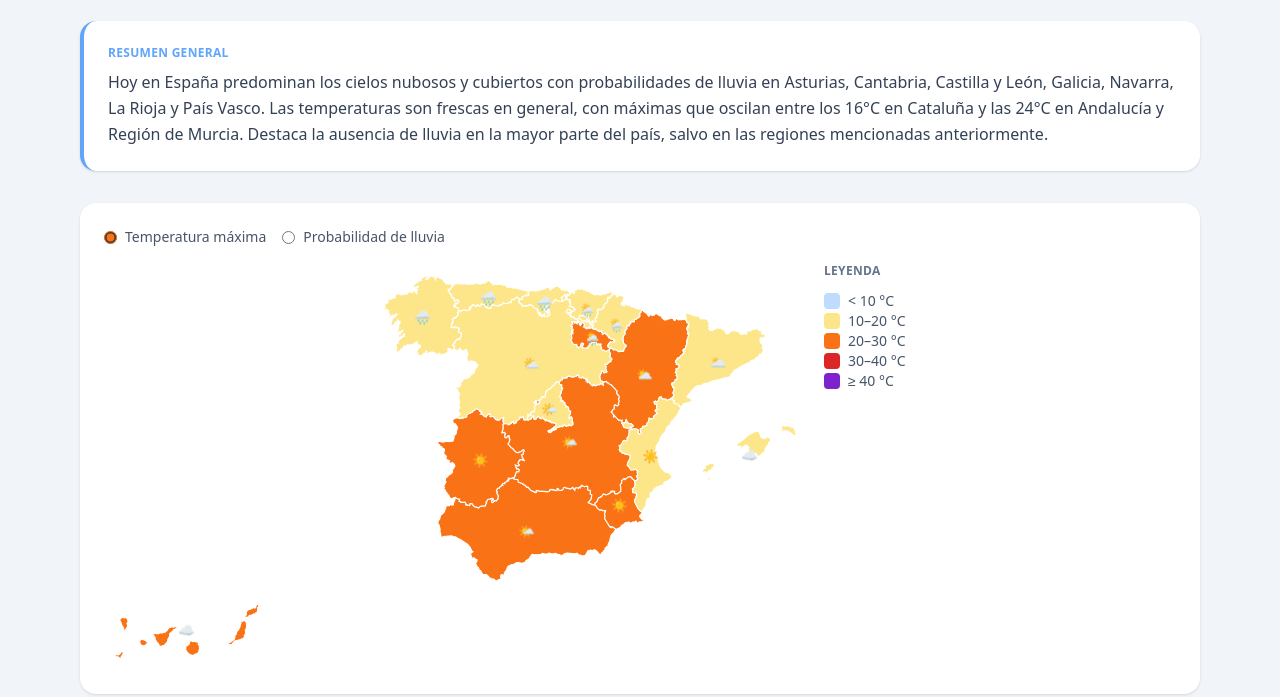
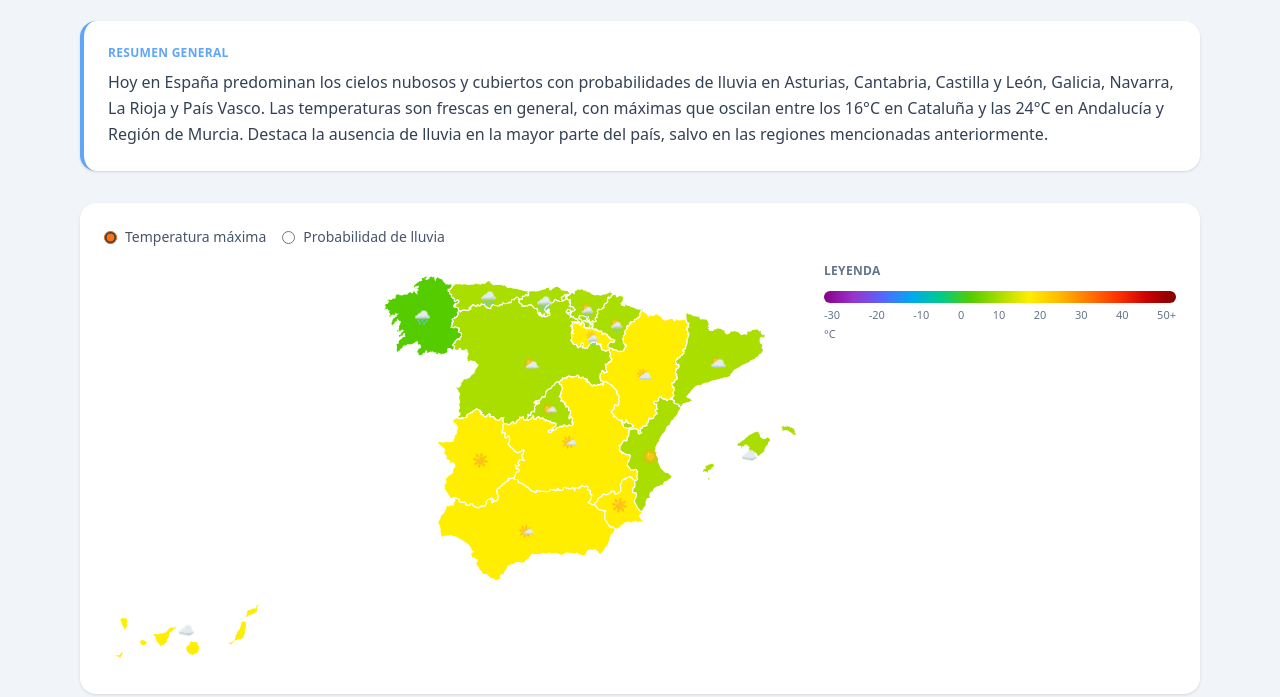
Before and after one commit to Aundefined/meteo-blog, a plain HTML site: page frontend/index.html in a window 1280 px wide. Shown: the part 103-800 px from the top of the page. Drawn offline with nearby package versions, Linux system fonts and the light colour scheme.

Commit message:
Update temperature color scale to standard meteorological gradient

```diff
--- a/frontend/app.js
+++ b/frontend/app.js
@@ -107,11 +107,19 @@ function getRainFill(prob) {
 
 function getTempFill(temp) {
   if (temp === null || temp === undefined) return '#e2e8f0';
-  if (temp >= 40) return '#7e22ce';
-  if (temp >= 30) return '#dc2626';
-  if (temp >= 20) return '#f97316';
-  if (temp >= 10) return '#fde68a';
-  return '#bfdbfe';
+  if (temp >= 50) return '#7f0000';
+  if (temp >= 40) return '#cc0000';
+  if (temp >= 35) return '#ff3300';
+  if (temp >= 30) return '#ff7700';
+  if (temp >= 25) return '#ffbb00';
+  if (temp >= 20) return '#ffee00';
+  if (temp >= 15) return '#aadd00';
+  if (temp >= 10) return '#55cc00';
+  if (temp >= 5)  return '#00cc88';
+  if (temp >= 0)  return '#00aaee';
+  if (temp >= -10) return '#5566ff';
+  if (temp >= -20) return '#9933cc';
+  return '#880088';
 }
 
 let mapComunidades = null;
--- a/frontend/index.html
+++ b/frontend/index.html
@@ -60,11 +60,11 @@
             <div class="flex items-center gap-2 text-sm text-slate-600"><span class="w-4 h-4 rounded inline-block" style="background:#1d4ed8"></span> 75–100% lluvia</div>
           </div>
           <div id="legend-temp">
-            <div class="flex items-center gap-2 text-sm text-slate-600"><span class="w-4 h-4 rounded inline-block" style="background:#bfdbfe"></span> &lt; 10 °C</div>
-            <div class="flex items-center gap-2 text-sm text-slate-600"><span class="w-4 h-4 rounded inline-block" style="background:#fde68a"></span> 10–20 °C</div>
-            <div class="flex items-center gap-2 text-sm text-slate-600"><span class="w-4 h-4 rounded inline-block" style="background:#f97316"></span> 20–30 °C</div>
-            <div class="flex items-center gap-2 text-sm text-slate-600"><span class="w-4 h-4 rounded inline-block" style="background:#dc2626"></span> 30–40 °C</div>
-            <div class="flex items-center gap-2 text-sm text-slate-600"><span class="w-4 h-4 rounded inline-block" style="background:#7e22ce"></span> ≥ 40 °C</div>
+            <div style="height:12px;border-radius:6px;background:linear-gradient(to right,#880088,#9933cc,#5566ff,#00aaee,#00cc88,#55cc00,#aadd00,#ffee00,#ffbb00,#ff7700,#ff3300,#cc0000,#7f0000);margin-bottom:4px;"></div>
+            <div style="display:flex;justify-content:space-between;font-size:11px;color:#64748b;">
+              <span>-30</span><span>-20</span><span>-10</span><span>0</span><span>10</span><span>20</span><span>30</span><span>40</span><span>50+</span>
+            </div>
+            <div style="font-size:11px;color:#64748b;margin-top:2px;">°C</div>
           </div>
         </div>
       </div>
```
